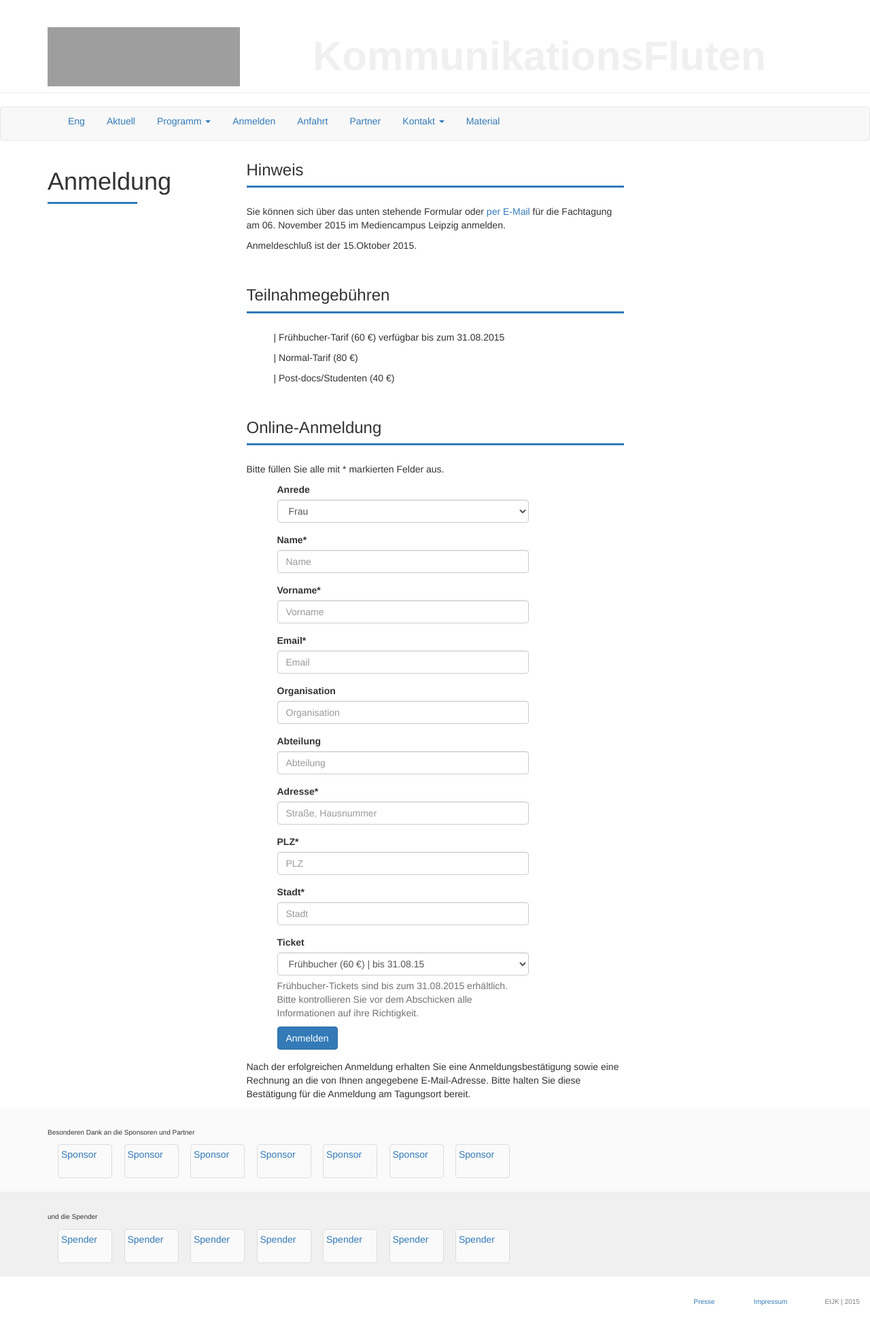
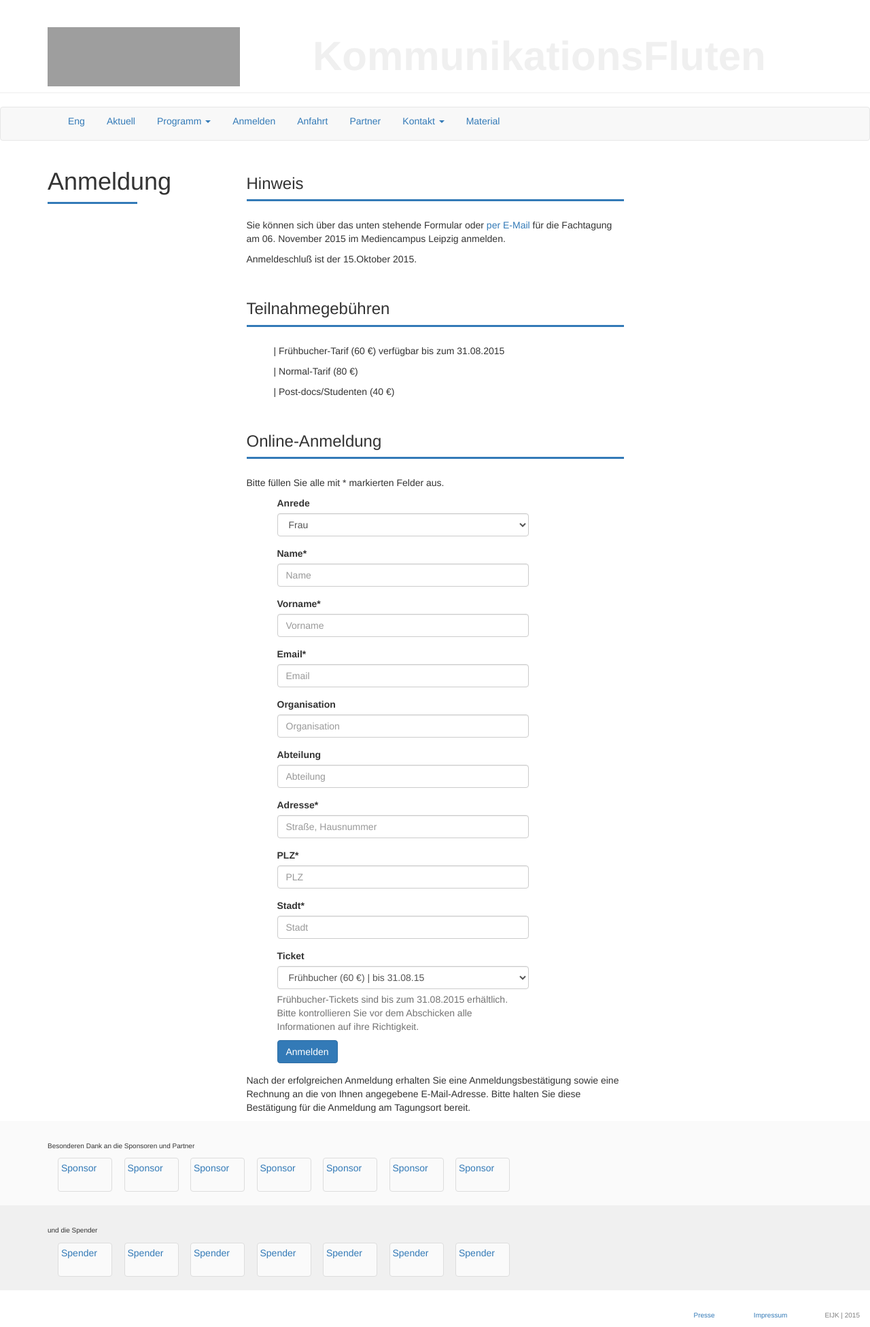
Before and after one commit to susedev/test, a Jekyll site: the page built from anmeldung.html, in a window 1280 px wide. Shown: the whole page at 68% size. Built offline with Jekyll 4.4.1, drawn with Linux system fonts in a browser that asks for light colours; nearby versions of some CDN libraries; grey boxes are pictures that could not be loaded.

Commit message:
Update anmeldung.html

```diff
--- a/anmeldung.html
+++ b/anmeldung.html
@@ -1,7 +1,7 @@
 ---
 title: Anmeldung
 ---
-<h3 style="margin-top: 10px;">Hinweis</h3>
+<h3 style="margin-top: 30px;">Hinweis</h3>
 
 <div class="box" style="background-color: #337AB7; height:3px; margin-top:3px; margin-bottom:25px;"></div>
 <p>Sie k&ouml;nnen sich &uuml;ber das unten stehende Formular oder <a href="mailto:kommunikationsfluten@eijc.eu?subject=Anmeldung%20zur%20Tagung%20%22KommunikationsFluten%22&amp;body=Sehr%20geehrte%20Damen%20und%20Herren%2C%20%0A%0Ahiermit%20m%C3%B6chte%20ich%20mich%20verbindlich%20f%C3%BCr%20die%20Teilnahme%20an%20der%20Konferenz%20%22KommunikationsFluten%22%2C%20am%206.%20November%202015%20im%20Mediencampus%2C%20Leipzig%2C%20anmelden.%0A%0AZu%20diesem%20Zweck%20%C3%BCbermittle%20ich%20Ihnen%20folgende%20Daten%20zu%20meiner%20Person%3A%0AName%0AVorname%0AOrganisation%20%0A(ggf.%20Abteilung)%0APostanschrift%0ATicketwunsch%20%3A%20%20Normal%20%7C%20Fr%C3%BChbucher%20%7C%20Student%2FPostdoc%20(nicht%20zutreffendes%20bitte%20streichen)%0A%0ABitte%20senden%20Sie%20mir%20eine%20Rechnung%20%C3%BCber%20die%20Tagungsgeb%C3%BChr%20an%20folgende%20Adresse%20(nicht%20zutreffendes%20bitte%20streichen)%3A%0AAdresse%20siehe%20oben%0Aoder%0Aabweichende%20Rechnungsadresse%3A%0AName%0AVorname%0AOrganisation%20%0A(ggf.%20Abteilung)%0APostanschrift%0A%0A%0AMit%20freundlichen%20Gr%C3%BC%C3%9Fen%0A%0A%0A%0A">per E-Mail</a> f&uuml;r die Fachtagung am 06. November 2015 im Mediencampus Leipzig anmelden.</p>
```
